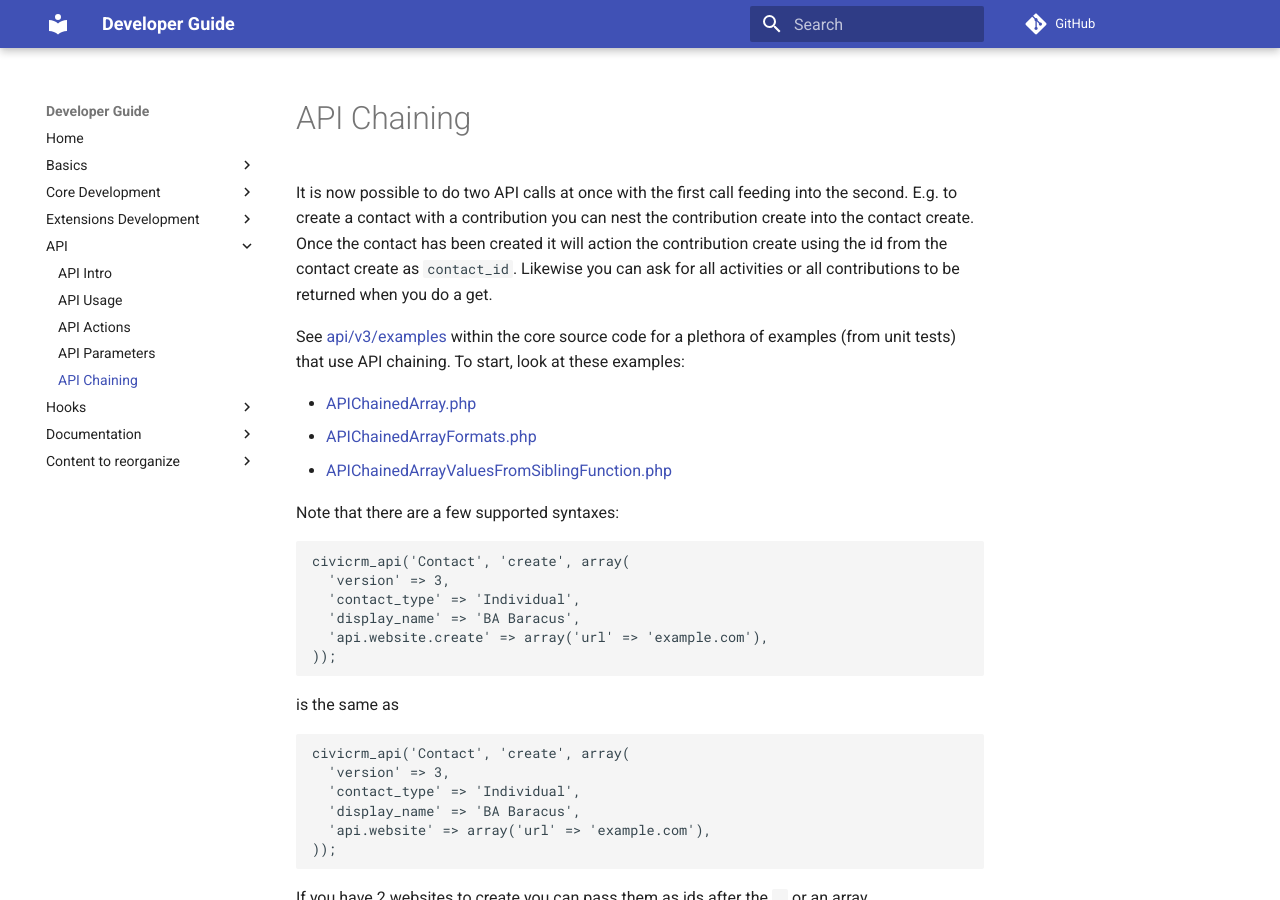
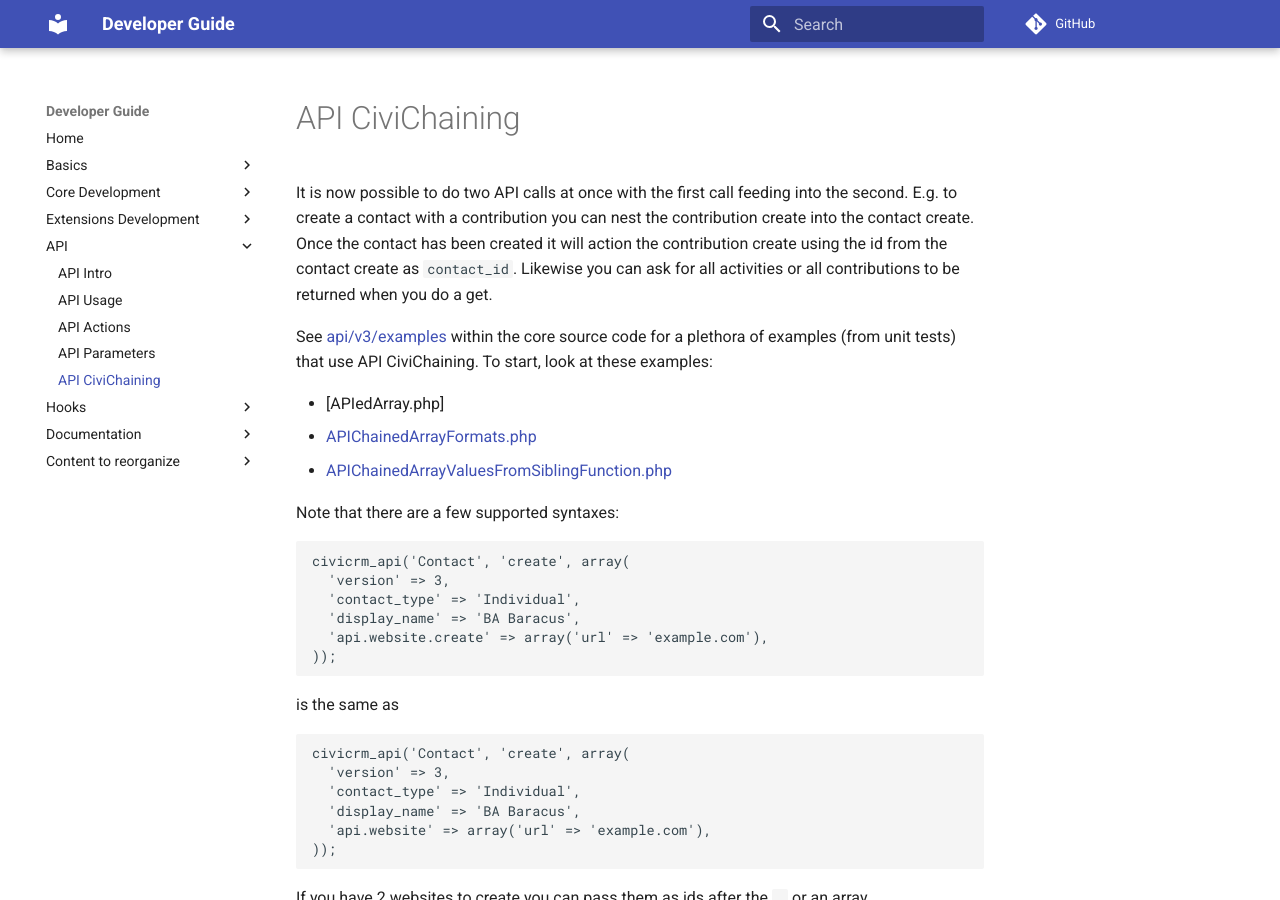
Before and after one commit to civicrm/civicrm-dev-docs, an MkDocs documentation site: the page built from docs/api/chaining.md, in a window 1280 px wide and 900 px high. Built offline with MkDocs 1.6.1 and Material for MkDocs 9.7.7, drawn with Linux system fonts in a browser that asks for light colours; comment, search, counter and statistics services are not loaded; old or Windows-style settings are respelled for this version of MkDocs.

Commit message:
Deal with "API Chaining" trademark issue Per request from Josh, this needs to be changed ASAP. We will find a better name at some point soon.

```diff
--- a/docs/api/chaining.md
+++ b/docs/api/chaining.md
@@ -1,4 +1,4 @@
-# API Chaining
+# API CiviChaining
 
 It is now possible to do two API calls at once with the first call feeding into
 the second. E.g. to create a contact with a contribution you can nest the
@@ -8,9 +8,9 @@ it will action the contribution create using the id from the contact create as
 be returned when you do a get.
 
 See [api/v3/examples] within the core source code for a plethora of examples
-(from unit tests) that use API chaining. To start, look at these examples:
+(from unit tests) that use API CiviChaining. To start, look at these examples:
 
--   [APIChainedArray.php]
+-   [APIedArray.php]
 -   [APIChainedArrayFormats.php]
 -   [APIChainedArrayValuesFromSiblingFunction.php]
 
--- a/mkdocs.yml
+++ b/mkdocs.yml
@@ -69,7 +69,7 @@ pages:
   - API Actions: api/actions.md                 # page-tree = DONE
   - API Parameters: api/params.md               # page-tree = DONE
   # API Permissions: api/permissions.md         # page-tree = NEED_NEW_PAGE
-  - API Chaining: api/chaining.md
+  - API CiviChaining: api/chaining.md
   # API Changes: api/changes.md                 # page-tree = NEED_NEW_PAGE
 - Hooks:
   - Using hooks: hooks.md                        # page-tree = NEED_PAGE_MOVE to /hooks/usage.md
```
